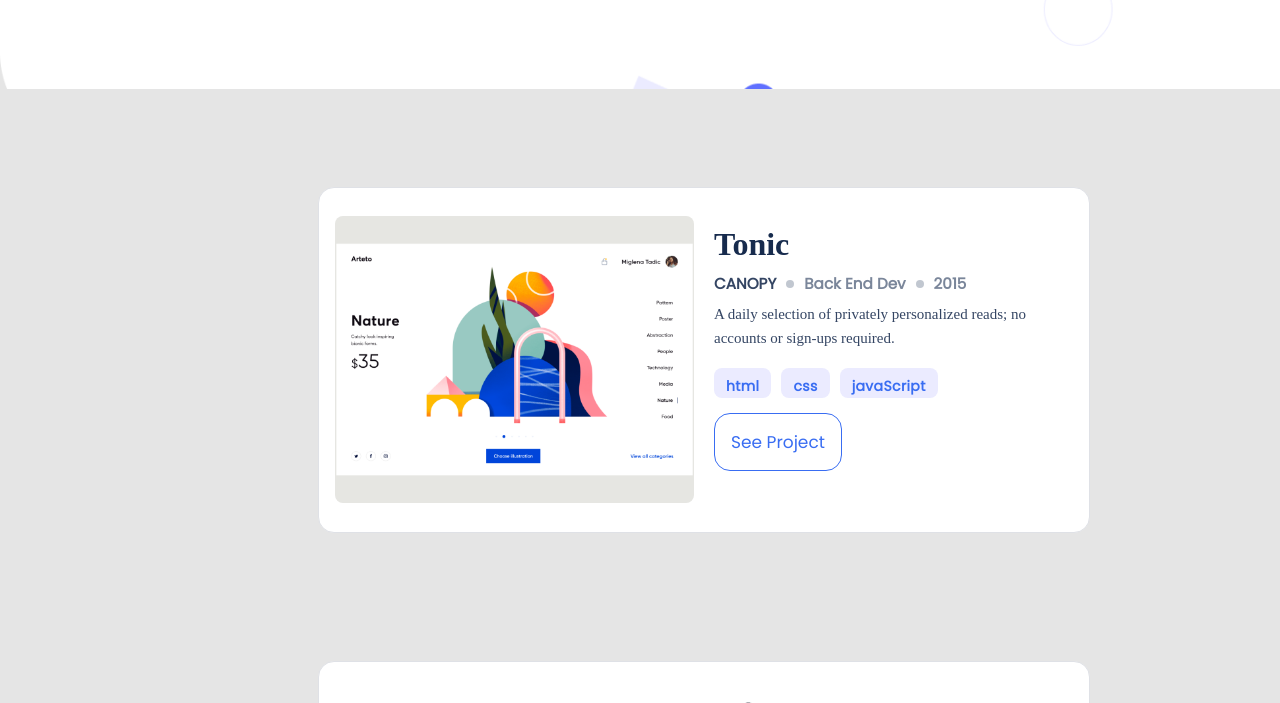
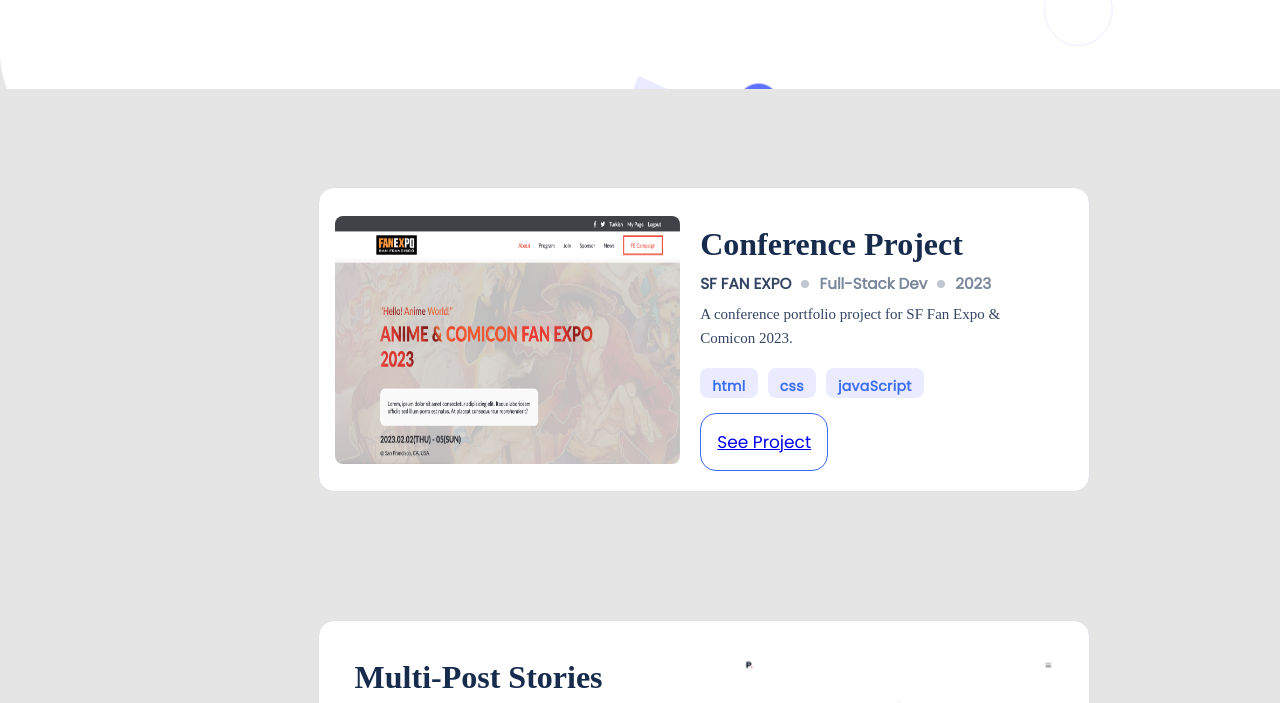
Before and after one commit to mertkantaroglu/Portfolio-Project, a plain HTML site: page index.html in a window 1280 px wide. Shown: the part 528-1231 px from the top of the page. Drawn offline with Linux system fonts and the light colour scheme.

Commit message:
add conference project to portfolio

```diff
--- a/index.html
+++ b/index.html
@@ -147,21 +147,20 @@
         <div class="projects project5">
           <img
             class="picture" id="picture5"
-            src="Images/Snapshoot_Portfolio_project5.png"
-            alt="Snapshoot Portfolio Pic 5"
+            src="Images/Conference_1.png"
+            alt="Conference_1"
           />
           <div class="project-info project-info5">
-            <h2 class="project-title">Tonic</h2>
+            <h2 class="project-title">Conference Project</h2>
             <ul class="project-summary">
-              <li><h3 class="canopy">CANOPY</h3></li>
+              <li><h3 class="canopy">SF FAN EXPO</h3></li>
               <li><h3 class="dot"></h3></li>
-              <li><h3 class="back-end-dev">Back End Dev</h3></li>
+              <li><h3 class="back-end-dev">Full-Stack Dev</h3></li>
               <li><h3 class="dot"></h3></li>
-              <li><h3 class="year">2015</h3></li>
+              <li><h3 class="year">2023</h3></li>
             </ul>
             <p class="project-details">
-              A daily selection of privately personalized reads; no accounts or
-              sign-ups required.
+              A conference portfolio project for SF Fan Expo & Comicon 2023.
             </p>
             <div class="project-button-below">
             <ul class="dev-list">
@@ -169,7 +168,7 @@
               <li><h3 class="css">css</h3></li>
               <li><h3 class="js">javaScript</h3></li>
             </ul>
-            <button class="project-button1 project-button" type="submit">See Project</button>
+            <button class="project-button1 project-button" type="submit"><a href="https://mertkantaroglu.github.io/Capstone-Conference-Project/" target="_blank">See Project</a></button>
             </div>
           </div>
         </div>
--- a/menu.js
+++ b/menu.js
@@ -163,12 +163,12 @@
 
 // Debugger Exercise //
 
-const works = document.getElementsById('works');
+const works = document.getElementsById - incorrect / querySelector with '.' to choose a class ('works');
 
 works.onsubmit = (event) => {
   const email = document.getElementById('email').value;
   if (email !== email.toLowerCase()) {
-    e.preventDefault();
-    document.getElementById('error').appendChild = 'Email must be in lowercase';
+    e - inccorect- / should match 'event' .preventDefault();
+    document.getElementById('error').appendChild - incorrect / should be innerHTML to write down = 'Email must be in lowercase';
   }
-},
+}, - incorrect / should be semicolumn
--- a/styles.css
+++ b/styles.css
@@ -242,6 +242,9 @@
 
 button.project-button:active {
   background-color: #2230d2;
+  color: #396df2;
+  border-color: #396df2;
+  text-decoration: none;
 }
 
 .about-section {
```
Also changed, not shown: Images/Conference_1.png (added), Images/Conference_2.png (added).
